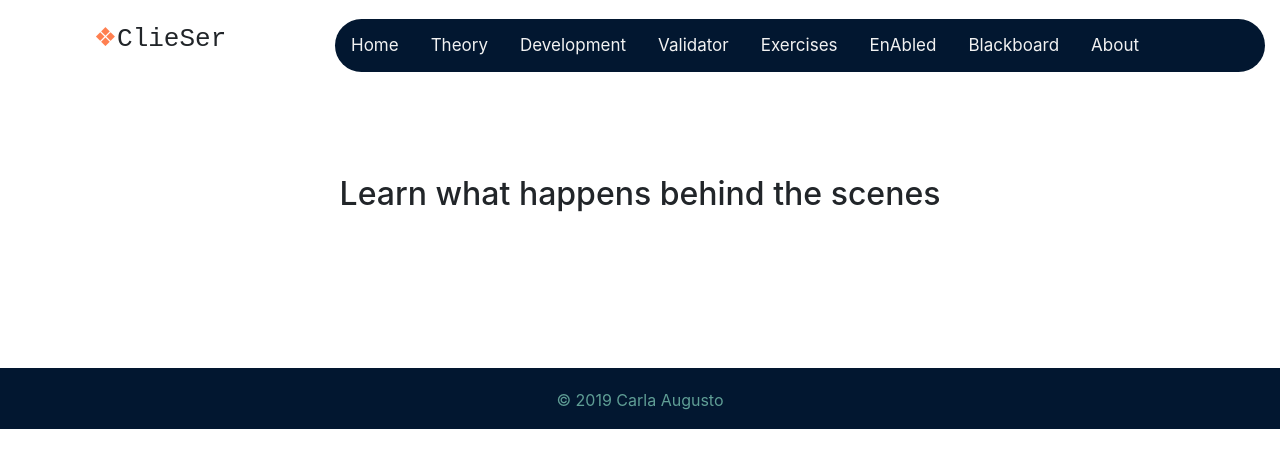
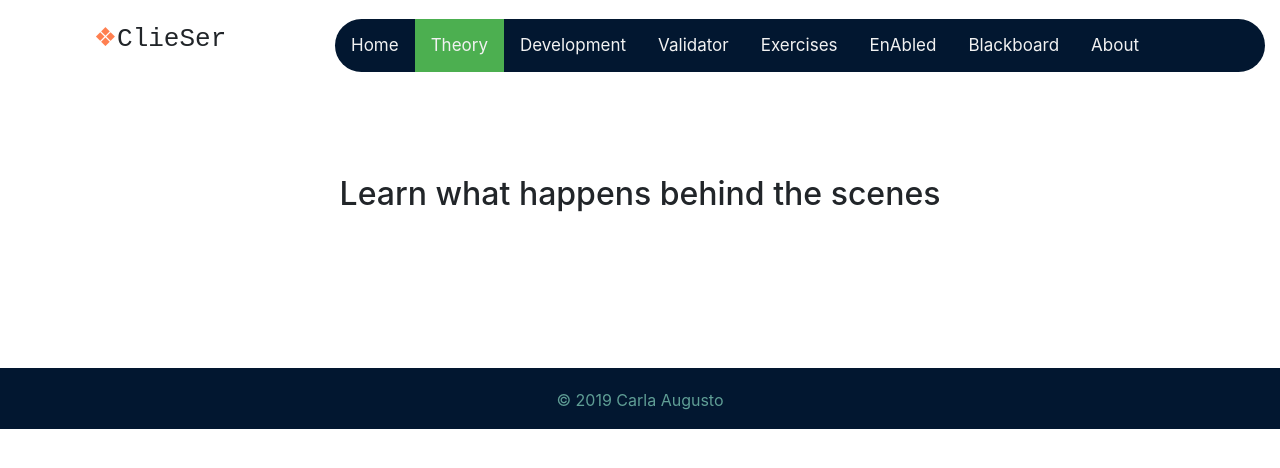
Before and after one commit to karylicious/clientclieser, a React (Create React App) app in the folder frontend/: page /theory in a window 1280 px wide. Shown: the top 468 px of the page. Built offline with nearby package versions, Linux system fonts and the light colour scheme; no server answers.

Commit message:
menu items changed

```diff
--- a/frontend/src/components/navbar.jsx
+++ b/frontend/src/components/navbar.jsx
@@ -16,7 +16,7 @@ export default class Navbar extends Component {
             <div>
                 <div className="topnav" id="myTopnav">
                     <NavLink exact to="/">Home</NavLink>
-                    <NavLink to="/tutorials">Theory</NavLink>
+                    <NavLink to="/theory">Theory</NavLink>
                     <NavLink to="/client-server-system">Development</NavLink>
                     <NavLink to="/validator">Validator</NavLink>
                     <NavLink to="/exercises">Exercises</NavLink>
@@ -33,7 +33,7 @@ export default class Navbar extends Component {
                 <div id="myNav" className="overlay">
                     <div className="overlay-content">
                         <NavLink exact to="/" onClick={this.closeNav}><span>Home</span></NavLink>
-                        <NavLink to="/tutorials" onClick={this.closeNav}><span>Theory</span></NavLink>
+                        <NavLink to="/theory" onClick={this.closeNav}><span>Theory</span></NavLink>
                         <NavLink to="/client-server-system" onClick={this.closeNav}><span>Development</span></NavLink>
                         <NavLink to="/validator" onClick={this.closeNav}><span>Validator</span></NavLink>
                         <NavLink to="/exercises" onClick={this.closeNav}><span>Exercises</span></NavLink>
```
